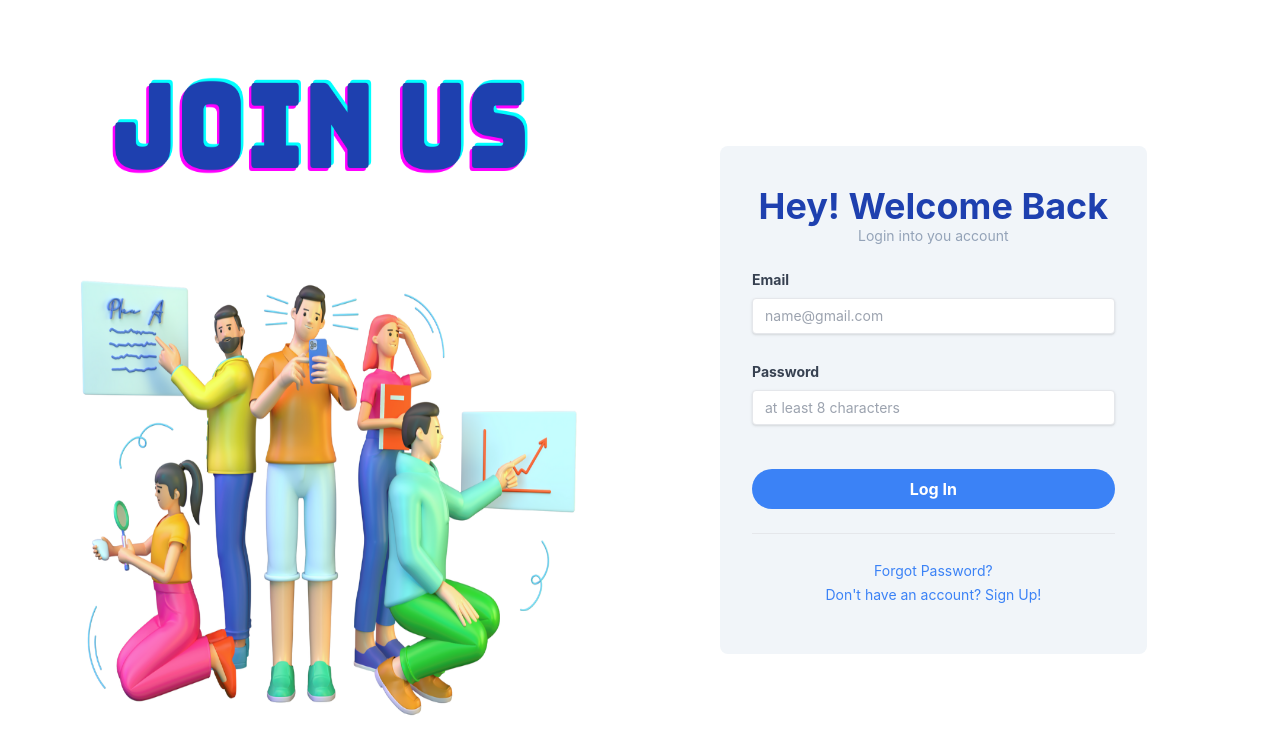
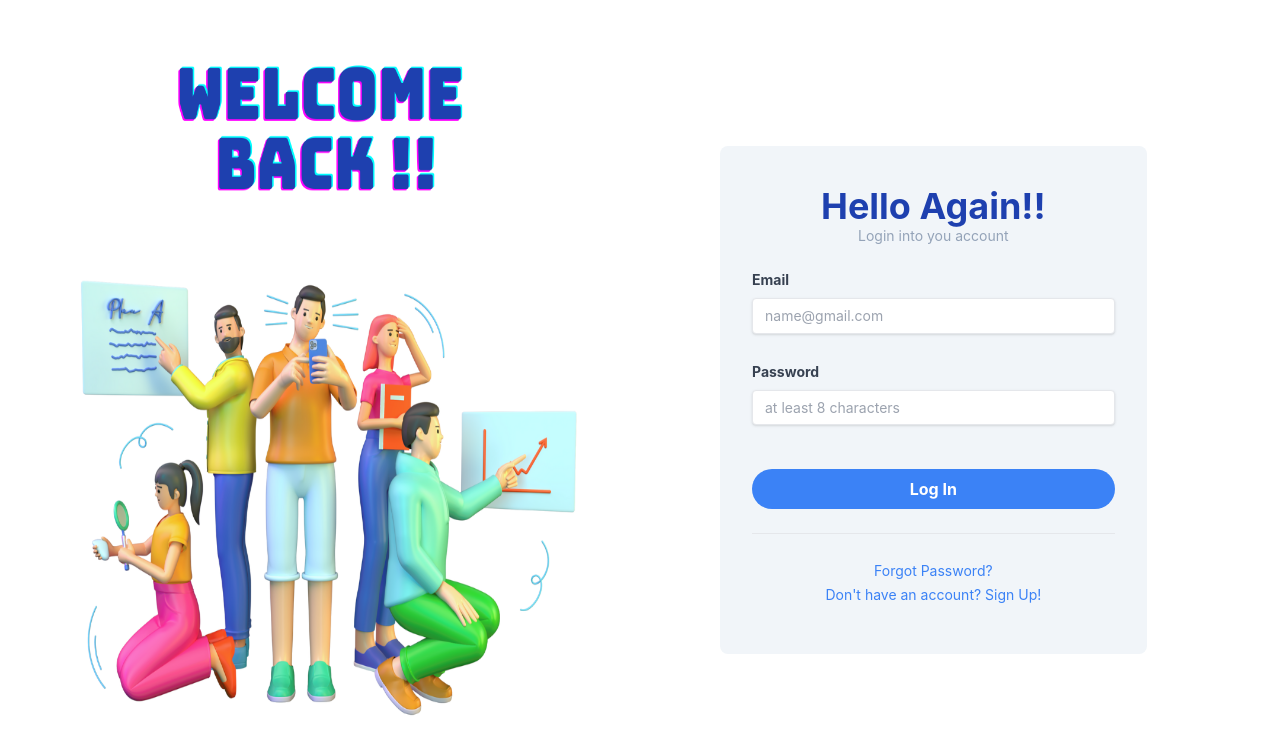
Before and after one commit to Sanjeevani15/Welcome, a Next.js app: page /login in a window 1280 px wide. Shown: the top 754 px of the page. Built offline with nearby package versions, Linux system fonts and the light colour scheme.

Commit message:
change login page picture

```diff
--- a/pages/login.js
+++ b/pages/login.js
@@ -1,6 +1,6 @@
 import Head from 'next/head'
 import Image from 'next/image';
-import intro from '../images/join.png';
+import intro from '../images/welcome.png';
 import styles from '../styles/Home.module.css'
 import Link from 'next/link';
 
@@ -22,7 +22,7 @@ export default function Home() {
   {/* starting for signup section  */}
 
 	<div class=" bg-slate-100 rounded-lg mx-20 my-auto w-4/12">
-			<h3 class="pt-10 text-4xl text-center font-bold text-blue-800 mb-4">Hey! Welcome Back
+			<h3 class="pt-10 text-4xl text-center font-bold text-blue-800 mb-4">Hello Again!!
             <p class="text-sm text-slate-400 font-normal">Login into you account</p></h3>
 
 						<form class="px-8 pt-2 pb-8 mb-4 rounded">
```
Also changed, not shown: images/welcome.png (added), 1 other file (tests, documents, lock files or other folders).
